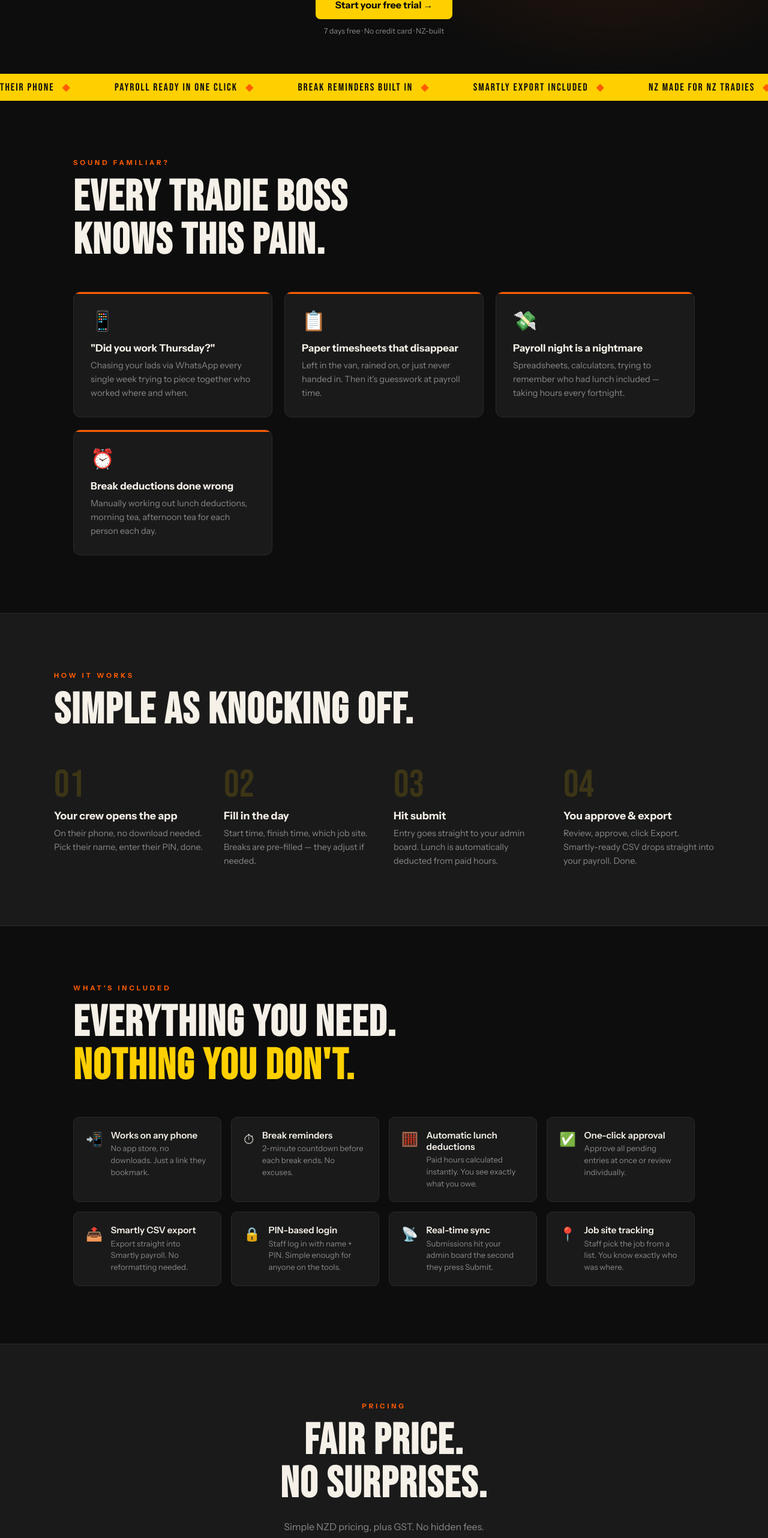
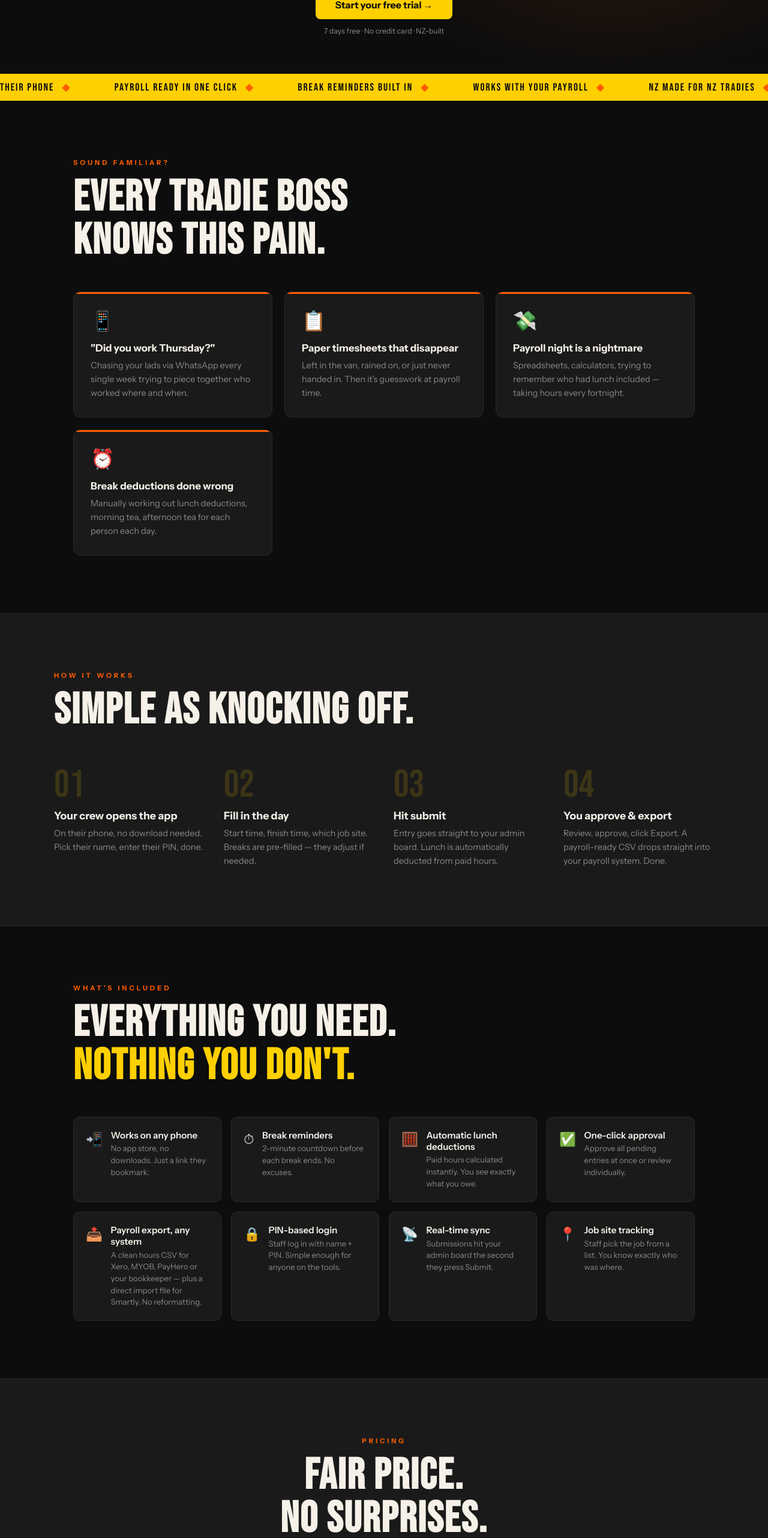
Before and after one commit to Toothpick2026/knockoff, a plain HTML site: page index.html in a window 1280 px wide. Shown: the part 856-3420 px from the top of the page at 60% size. Drawn offline with Linux system fonts and the light colour scheme.

Commit message:
Stop reading as Smartly-only: the export works with any payroll system

```diff
--- a/index.html
+++ b/index.html
@@ -147,13 +147,13 @@ Timesheets
 <span class="ticker-item">STAFF SUBMIT FROM THEIR PHONE <span class="ticker-dot">◆</span></span>
 <span class="ticker-item">PAYROLL READY IN ONE CLICK <span class="ticker-dot">◆</span></span>
 <span class="ticker-item">BREAK REMINDERS BUILT IN <span class="ticker-dot">◆</span></span>
-<span class="ticker-item">SMARTLY EXPORT INCLUDED <span class="ticker-dot">◆</span></span>
+<span class="ticker-item">WORKS WITH YOUR PAYROLL <span class="ticker-dot">◆</span></span>
 <span class="ticker-item">NZ MADE FOR NZ TRADIES <span class="ticker-dot">◆</span></span>
 <span class="ticker-item">NO MORE FRIDAY CHAOS <span class="ticker-dot">◆</span></span>
 <span class="ticker-item">STAFF SUBMIT FROM THEIR PHONE <span class="ticker-dot">◆</span></span>
 <span class="ticker-item">PAYROLL READY IN ONE CLICK <span class="ticker-dot">◆</span></span>
 <span class="ticker-item">BREAK REMINDERS BUILT IN <span class="ticker-dot">◆</span></span>
-<span class="ticker-item">SMARTLY EXPORT INCLUDED <span class="ticker-dot">◆</span></span>
+<span class="ticker-item">WORKS WITH YOUR PAYROLL <span class="ticker-dot">◆</span></span>
 <span class="ticker-item">NZ MADE FOR NZ TRADIES <span class="ticker-dot">◆</span></span>
 </div>
 </div>
@@ -176,7 +176,7 @@ Timesheets
 <div class="step reveal"><div class="step-num">01</div><div class="step-title">Your crew opens the app</div><div class="step-desc">On their phone, no download needed. Pick their name, enter their PIN, done.</div></div>
 <div class="step reveal"><div class="step-num">02</div><div class="step-title">Fill in the day</div><div class="step-desc">Start time, finish time, which job site. Breaks are pre-filled — they adjust if needed.</div></div>
 <div class="step reveal"><div class="step-num">03</div><div class="step-title">Hit submit</div><div class="step-desc">Entry goes straight to your admin board. Lunch is automatically deducted from paid hours.</div></div>
-<div class="step reveal"><div class="step-num">04</div><div class="step-title">You approve &amp; export</div><div class="step-desc">Review, approve, click Export. Smartly-ready CSV drops straight into your payroll. Done.</div></div>
+<div class="step reveal"><div class="step-num">04</div><div class="step-title">You approve &amp; export</div><div class="step-desc">Review, approve, click Export. A payroll-ready CSV drops straight into your payroll system. Done.</div></div>
 </div>
 </div>
 </div>
@@ -187,7 +187,7 @@ Timesheets
 <div class="feature-pill reveal"><div class="feature-icon">⏱</div><div class="feature-text"><div class="ft">Break reminders</div><div class="fd">2-minute countdown before each break ends. No excuses.</div></div></div>
 <div class="feature-pill reveal"><div class="feature-icon">🧮</div><div class="feature-text"><div class="ft">Automatic lunch deductions</div><div class="fd">Paid hours calculated instantly. You see exactly what you owe.</div></div></div>
 <div class="feature-pill reveal"><div class="feature-icon">✅</div><div class="feature-text"><div class="ft">One-click approval</div><div class="fd">Approve all pending entries at once or review individually.</div></div></div>
-<div class="feature-pill reveal"><div class="feature-icon">📤</div><div class="feature-text"><div class="ft">Smartly CSV export</div><div class="fd">Export straight into Smartly payroll. No reformatting needed.</div></div></div>
+<div class="feature-pill reveal"><div class="feature-icon">📤</div><div class="feature-text"><div class="ft">Payroll export, any system</div><div class="fd">A clean hours CSV for Xero, MYOB, PayHero or your bookkeeper &mdash; plus a direct import file for Smartly. No reformatting.</div></div></div>
 <div class="feature-pill reveal"><div class="feature-icon">🔒</div><div class="feature-text"><div class="ft">PIN-based login</div><div class="fd">Staff log in with name + PIN. Simple enough for anyone on the tools.</div></div></div>
 <div class="feature-pill reveal"><div class="feature-icon">📡</div><div class="feature-text"><div class="ft">Real-time sync</div><div class="fd">Submissions hit your admin board the second they press Submit.</div></div></div>
 <div class="feature-pill reveal"><div class="feature-icon">📍</div><div class="feature-text"><div class="ft">Job site tracking</div><div class="fd">Staff pick the job from a list. You know exactly who was where.</div></div></div>
@@ -197,7 +197,7 @@ Timesheets
 <div class="pricing-inner">
 <div class="reveal"><div class="section-label">Pricing</div><h2 class="section-heading">Fair price.<br>No surprises.</h2><p style="color:#888; margin-top:1rem;">Simple NZD pricing, plus GST. No hidden fees.</p></div>
 <div class="pricing-cards">
-<div class="price-card reveal"><div class="price-tier">Starter</div><div class="price-amount">$35</div><div class="price-period">per month · NZD</div><ul class="price-features"><li>Up to 5 staff</li><li>Unlimited timesheet entries</li><li>Admin payroll board</li><li>Smartly CSV export</li><li>Break reminders</li><li class="no">No GPS job site check-in</li></ul></div>
+<div class="price-card reveal"><div class="price-tier">Starter</div><div class="price-amount">$35</div><div class="price-period">per month · NZD</div><ul class="price-features"><li>Up to 5 staff</li><li>Unlimited timesheet entries</li><li>Admin payroll board</li><li>Payroll export (Smartly, Xero, MYOB&hellip;)</li><li>Break reminders</li><li class="no">No GPS job site check-in</li></ul></div>
 <div class="price-card featured reveal"><div class="price-badge">Most Popular</div><div class="price-tier">Pro</div><div class="price-amount">$55</div><div class="price-period">per month · NZD</div><ul class="price-features"><li>Up to 10 staff</li><li>All Starter features</li><li><span><strong>GPS job site check-in</strong> — every clock-in records where it happened</span></li><li>Multiple job lists</li><li>Email support</li></ul><div class="price-note"><a href="https://app.knockoff.co.nz/owner.html" style="color:#FFD000;font-weight:700;text-decoration:none;">Start your free trial today — 7 days free →</a></div></div>
 <div class="price-card reveal"><div class="price-tier">Business</div><div class="price-amount" style="font-size:2rem;">Let’s talk</div><div class="price-period">trade pricing · NZD</div><ul class="price-features"><li>Everything in Pro</li><li>Bigger crews · multiple teams</li><li>Custom job categories</li><li>Payroll notes &amp; reports</li></ul><div class="price-note"><a href="mailto:hello@knockoff.co.nz?subject=Knockoff%20Business%20plan%20enquiry" style="color:#FFD000;font-weight:700;text-decoration:none;">Talk to us about a trade deal →</a></div></div>
 </div>
```
Also changed, not shown: faq.html (+1 -1 lines).
